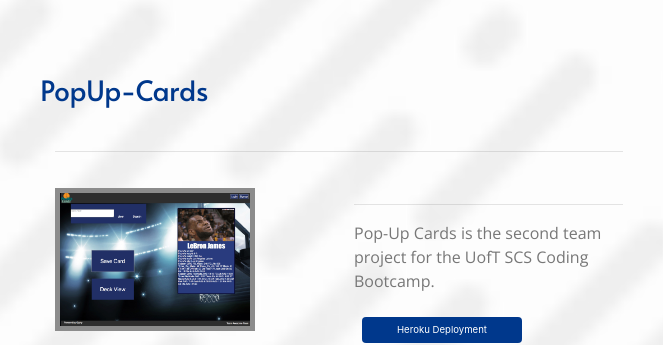
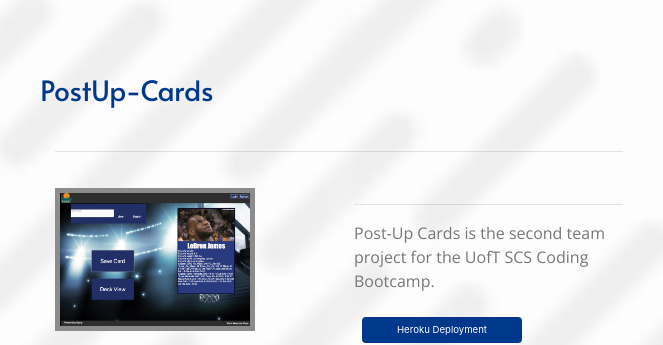
Before and after one commit to JoshFrechette/UofT_ProfessionalPortfolio, a plain HTML site: page index.html in a window 1280 px wide. Shown: the part 1635-1980 px from the top of the page, 301-964 px from the left. Drawn offline with nearby package versions, Linux system fonts and the light colour scheme.

Commit message:
Spelling Mistake in one of the project titles.

```diff
--- a/index.html
+++ b/index.html
@@ -105,7 +105,7 @@
             <div class="col-8 offset-2">
 
                 <div class="row">
-                    <h3>PopUp-Cards</h3>
+                    <h3>PostUp-Cards</h3>
                     <div class="portfolio-details" id="project-five"></div>
                 </div>
                 <hr>
@@ -115,7 +115,7 @@
                     </div>
                     <div class="col">
                         <hr>
-                        <p>Pop-Up Cards is the second team project for the UofT SCS Coding Bootcamp.</p>
+                        <p>Post-Up Cards is the second team project for the UofT SCS Coding Bootcamp.</p>
                         <button onclick="window.location.href = 'https://https://postup-cards.herokuapp.com/';"class="btn">Heroku Deployment</button>
                         <button onclick="window.location.href = 'https://github.com/TwistedPixels/PostUp-Cards.git';"class="btn"><i class="fab fa-github fa-fw"></i>GitHub Repository</button>
                     </div>
@@ -139,7 +139,7 @@
                     <div class="col">
                         <hr>
                         <p>JobRocket is Project 1 from UofT SCS Coding Bootcamp and is the first group project that we completed in class.</p>
-                        <button onclick="window.location.href = 'https://michaelhrivnak.github.io/JobRocket/';"class="btn"><span><i class="fab fa-github fa-fw"></i></span>GitHub Page</button>
+                        <button onclick="window.location.href = 'https://michaelhrivnak.github.io/JobRocket/';"  class="btn"><span><i class="fab fa-github fa-fw"></i></span>GitHub Page</button>
                         <button onclick="window.location.href = 'https://github.com/michaelhrivnak/JobRocket.git';"  class="btn"><i class="fab fa-github fa-fw"></i>GitHub Repository</button>
                     </div>
                 </div>
```
